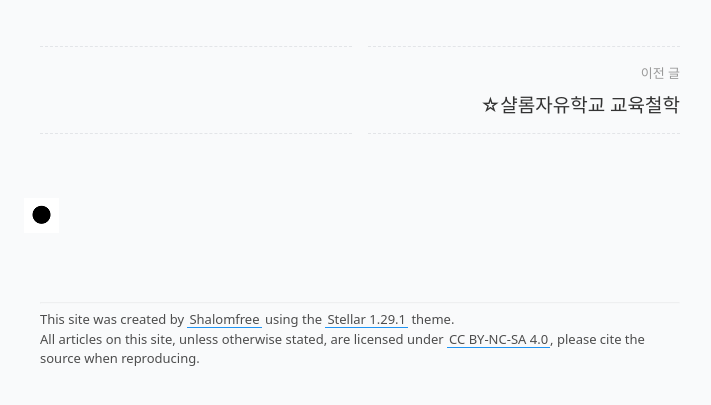
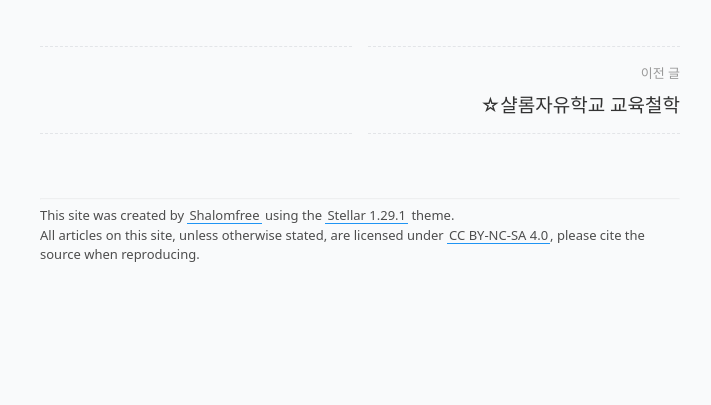
Before and after one commit to sfcy2019/sfcy2019.github.io, a plain HTML site: page 2025/03/18/curriculum/index.html in a window 1280 px wide. Shown: the part 8153-8558 px from the top of the page, without its empty margins (296-1007 px from the left). After the commit the page ends 8514 px from the top, so only its background shows below. Drawn offline with nearby package versions, Linux system fonts and the light colour scheme; some packages are replaced by stand-ins of ours.

Commit message:
Add files via upload
Removed test image (dot.png)

```diff
--- a/2025/03/18/curriculum/index.html
+++ b/2025/03/18/curriculum/index.html
@@ -169,8 +169,6 @@
 <div class="related-wrap" id="read-next"><section class="body"><div class="item" id="prev"></div><div class="item" id="next"><div class="note">이전 글</div><a href="/2025/03/18/philosophy/">☆샬롬자유학교 교육철학</a></div></section></div>
 
 
-
-<p><img src="../../../../images/dot.png" alt="Dot" /></p>
 
 
 <footer class="page-footer footnote"><hr><div class="text"><p>This site was created by <a href="/">Shalomfree</a> using the <a target="_blank" rel="noopener" href="https://github.com/xaoxuu/hexo-theme-stellar/tree/1.29.1">Stellar 1.29.1</a> theme.<br>All articles on this site, unless otherwise stated, are licensed under <a target="_blank" rel="noopener" href="https://creativecommons.org/licenses/by-nc-sa/4.0/">CC BY-NC-SA 4.0</a>, please cite the source when reproducing.</p>
```
